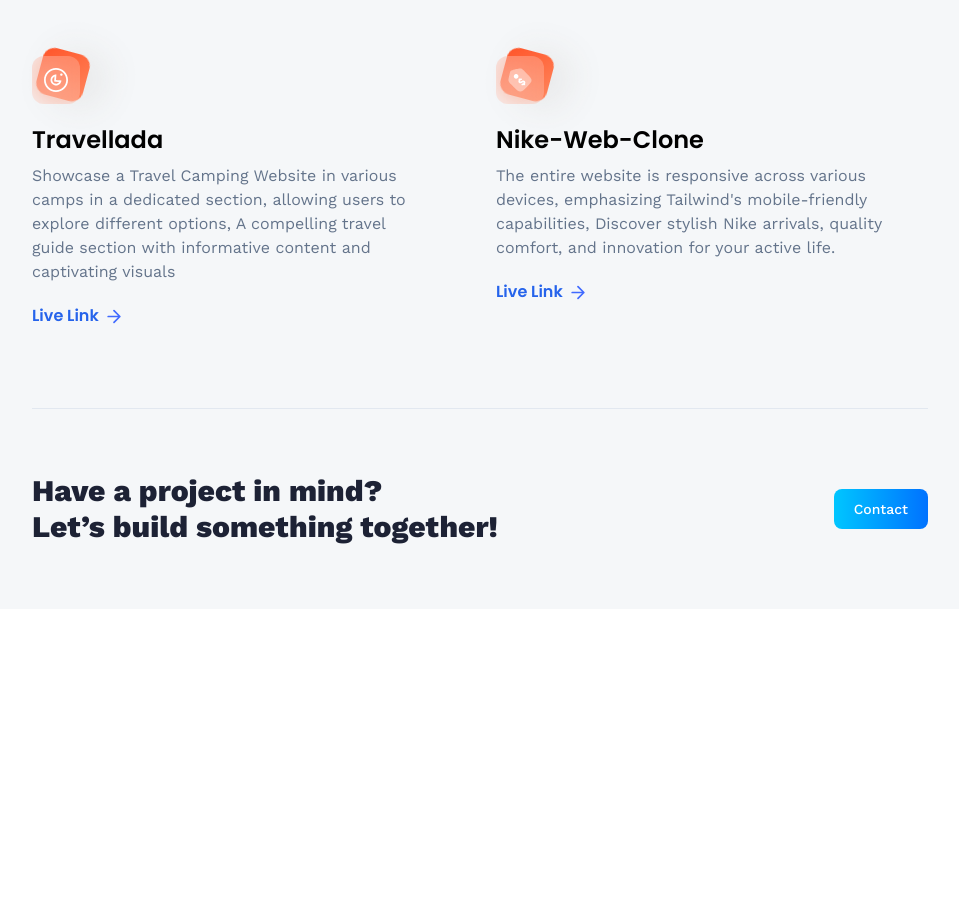
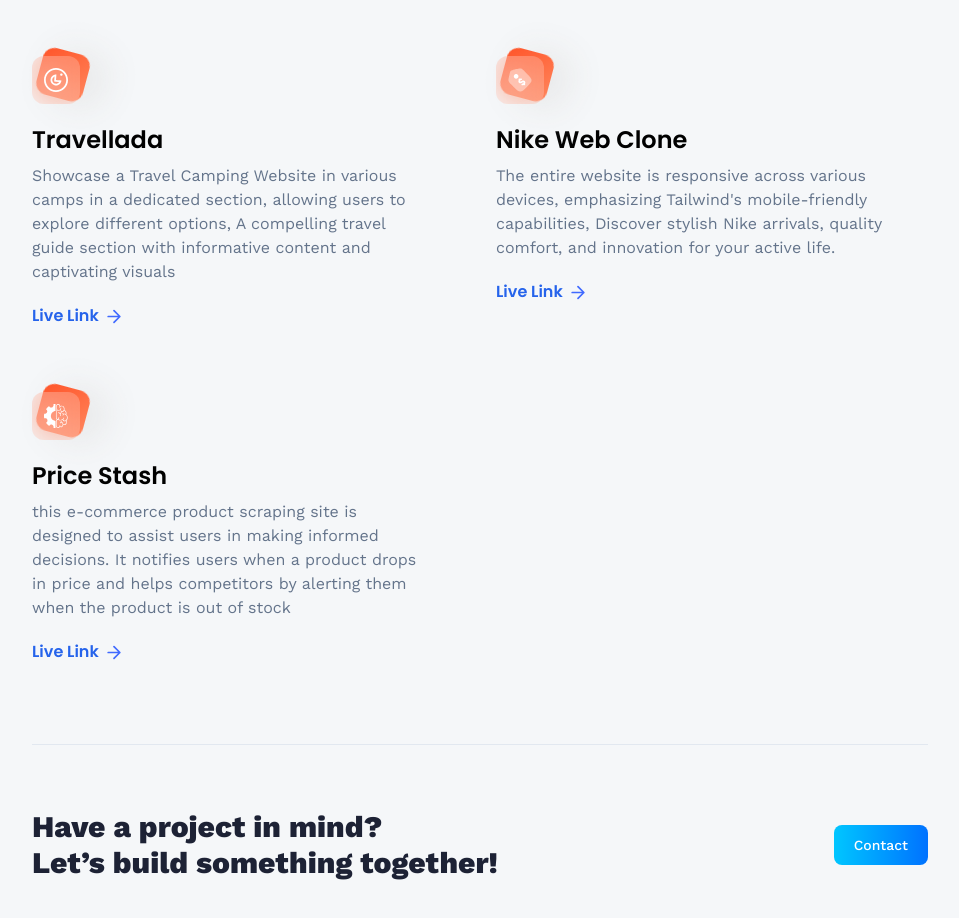
Before and after one commit to FaisMuhammadd/3d-portfolio, a React (Vite) app: page /projects in a window 1280 px wide. Shown: the part 980-1898 px from the top of the page, without its empty margins (160-1119 px from the left). Before the commit the page ends 1589 px from the top, so only its background shows below. Built offline with nearby package versions, Linux system fonts and the light colour scheme; no server answers.

Commit message:
add project

```diff
--- a/src/constants/index.js
+++ b/src/constants/index.js
@@ -175,9 +175,17 @@ export const projects = [
   {
     iconUrl: pricewise,
     theme: "btn-back-red",
-    name: "Nike-Web-Clone",
+    name: "Nike Web Clone",
     description:
       "The entire website is responsive across various devices, emphasizing Tailwind's mobile-friendly capabilities, Discover stylish Nike arrivals, quality comfort, and innovation for your active life.",
     link: "https://github.com/pandawaa/nike-web-clone",
   },
+  {
+    iconUrl: summiz,
+    theme: "btn-back-red",
+    name: "Price Stash",
+    description:
+      "this e-commerce product scraping site is designed to assist users in making informed decisions. It notifies users when a product drops in price and helps competitors by alerting them when the product is out of stock",
+    link: "https://github.com/pandawaa/price-stash",
+  },
 ]
```
